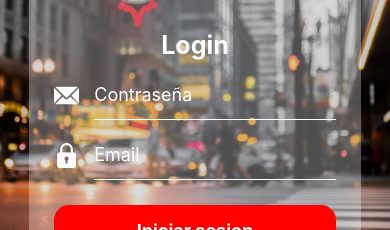
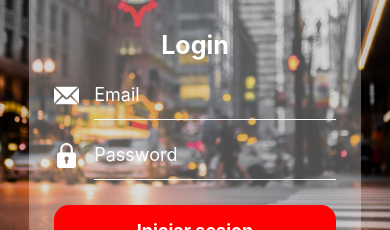
Before and after one commit to EmilianoQuiroz/InDriverReactNative, a React Native app: screen / in a window 390 px wide. Shown: the part 311-541 px from the top of the page. Built offline with nearby package versions, Linux system fonts and the light colour scheme.

Commit message:
Componente Input reutilizable

```diff
--- a/App.tsx
+++ b/App.tsx
@@ -1,14 +1,6 @@
-import {
-  Button,
-  Image,
-  StyleSheet,
-  Text,
-  TextInput,
-  Touchable,
-  TouchableOpacity,
-  View,
-} from "react-native";
+import { Image, StyleSheet, Text, View } from "react-native";
 import DefaultRoundedButton from "./presentation/components/DefaultRoundedButton";
+import DefaultTextInput from "./presentation/components/DefaultTextInput";
 
 export default function App() {
   return (
@@ -20,28 +12,21 @@ export default function App() {
       <View style={styles.form}>
         <Image style={styles.imageUser} source={require("./assets/user.png")} />
         <Text style={styles.textLogin}>Login</Text>
-        <View style={styles.containerTextInput}>
-          <Image
-            source={require("./assets/email.png")}
-            style={styles.textInputIcon}
-          />
-          <TextInput
-            placeholder="Contraseña"
-            placeholderTextColor="#fff"
-            style={styles.textInput}
-          />
-        </View>
-        <View style={styles.containerTextInput}>
-          <Image
-            source={require("./assets/password.png")}
-            style={styles.textInputIcon}
-          />
-          <TextInput
-            placeholder="Email"
-            placeholderTextColor="#fff"
-            style={styles.textInput}
-          />
-        </View>
+        <DefaultTextInput
+          icon={require("./assets/email.png")}
+          placeholder="Email"
+          onChangeText={(text) => {}}
+          value=""
+          keyboardType="email-address"
+        />
+        <DefaultTextInput
+          icon={require("./assets/password.png")}
+          placeholder="Password"
+          onChangeText={(text) => {}}
+          value=""
+          secureTextEntry={true}
+          keyboardType="default"
+        />
         <DefaultRoundedButton
           text="Iniciar sesion"
           onPress={() => {}}
@@ -93,30 +78,12 @@ const styles = StyleSheet.create({
     fontWeight: "bold",
     alignSelf: "center",
   },
-  textInput: {
-    borderBottomWidth: 1,
-    width: "90%",
-    height: 50,
-    borderBottomColor: "#fff",
-    color: "#fff",
-    fontSize: 18,
-  },
   textDontHaveAccount: {
     color: "#fff",
-  },
-  containerTextInput: {
-    flexDirection: "row",
-    alignItems: "center",
-    marginTop: 10,
-  },
-  textInputIcon: {
-    width: 25,
-    height: 25,
-    marginRight: 15,
   },
   containerTextDontHaveAccount: {
     alignItems: "center",
     justifyContent: "center",
     marginTop: 15,
-  }
+  },
 });
--- /dev/null
+++ b/presentation/components/DefaultTextInput.tsx
@@ -0,0 +1,57 @@
+import { Image, KeyboardType, StyleSheet, TextInput, View } from "react-native";
+
+interface Props {
+  placeholder: string;
+  value: string;
+  onChangeText: (text: string) => void;
+  keyboardType?: KeyboardType;
+  icon: any;
+  secureTextEntry?: boolean;
+}
+
+const DefaultTextInput = ({
+  placeholder,
+  icon,
+  value,
+  onChangeText,
+  keyboardType,
+  secureTextEntry,
+}: Props) => {
+  return (
+    <View style={styles.containerTextInput}>
+      <Image source={icon} style={styles.textInputIcon} />
+      <TextInput
+        placeholder={placeholder}
+        placeholderTextColor="#fff"
+        style={styles.textInput}
+        onChangeText={(text) => onChangeText(text)}
+        keyboardType={keyboardType || "default"}
+        secureTextEntry={secureTextEntry || false}
+        value={value}
+      />
+    </View>
+  );
+};
+
+const styles = StyleSheet.create({
+  textInput: {
+    borderBottomWidth: 1,
+    width: "90%",
+    height: 50,
+    borderBottomColor: "#fff",
+    color: "#fff",
+    fontSize: 18,
+  },
+  containerTextInput: {
+    flexDirection: "row",
+    alignItems: "center",
+    marginTop: 10,
+  },
+  textInputIcon: {
+    width: 25,
+    height: 25,
+    marginRight: 15,
+  },
+});
+
+export default DefaultTextInput;
```
